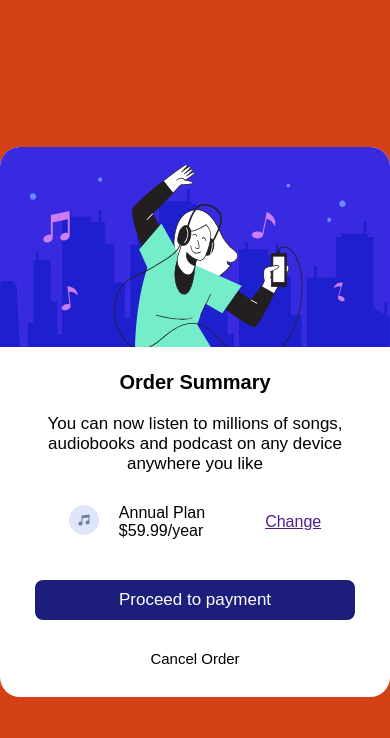
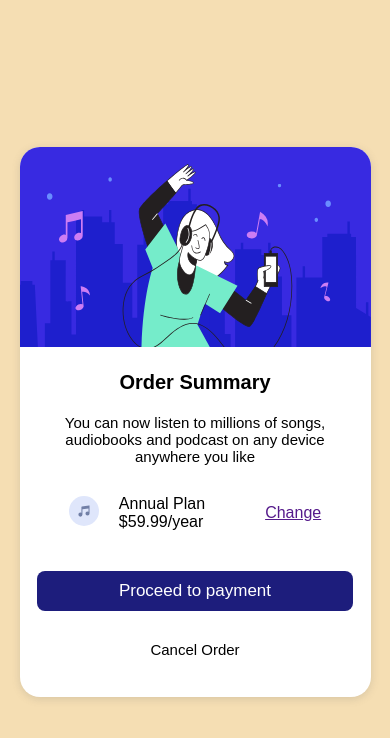
Before and after one commit to Hextech43/First_Challenge-PME-, a plain HTML site: page index.html in a window 390 px wide. Drawn offline with Linux system fonts and the light colour scheme.

Commit message:
second_push

```diff
--- a/index.css
+++ b/index.css
@@ -7,7 +7,8 @@ body{
     align-items: center;
     justify-content: center;
     font-family: Arial;
-    background-color: rgb(212, 65, 20);
+    background-color: wheat;
+
     }
 
 
@@ -15,16 +16,20 @@ body{
         height:550px;
         width:400px;
         /* ghtttrr */
-
+     background-color: white;
         border-radius: 20px;
-flex-direction: column;
-display: flex;
-align-items: center;
+    flex-direction: column;
+    box-shadow:  rgba(99, 99, 99, 0.2) 0px 2px 8px 0px;
+    display: flex;
+    align-items: center;
     }
     @media (max-width: 768px) {
 
      .main_card{
-        background-color: white;
+
+        width: 90%;
+
+        margin: 30px 0px;
      }
 
     }
@@ -54,7 +59,7 @@ align-items: center;
         margin-top: 20px;
         width: 100%;
         justify-content: center;
-        font-size: 17px;
+        font-size: 15px;
     }
     .card{
         margin-top: 20px;
@@ -81,7 +86,7 @@ align-items: center;
 
 .bottom{
     height: 40px;
-    width: 320px;
+    width: 300px;
     margin-top: 30px;
     border-radius: 8px;
 
@@ -94,6 +99,11 @@ align-items: center;
 
 
     }
+    @media (max-width: 768px) {
+      .bottom{
+          width: 90%;
+      }
+    }
 
     .cancel{
         display: flex;
```
